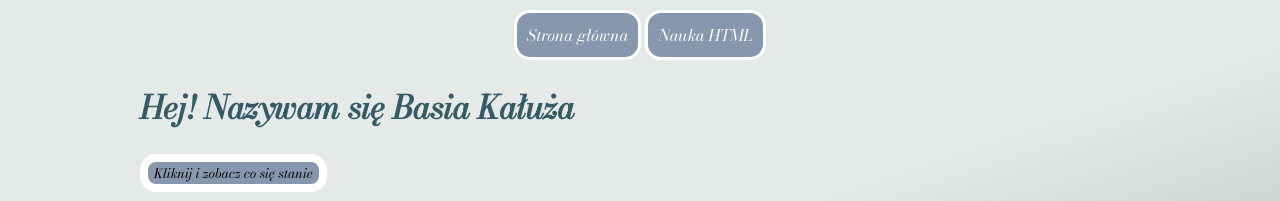
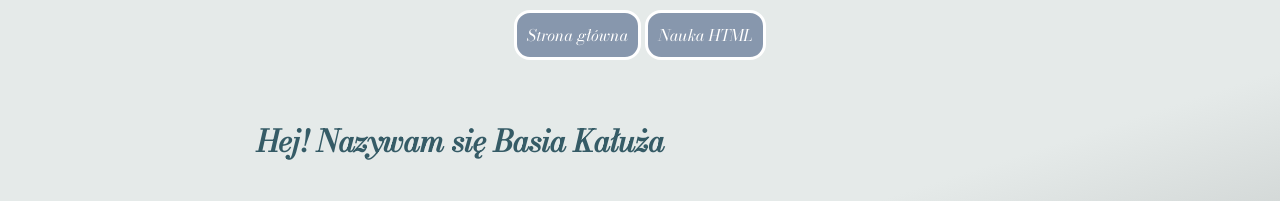
Before and after one commit to barbarakaluza/homepage, a plain HTML site: page index.html in a window 1280 px wide. Shown: the top 201 px of the page. Drawn offline with nearby package versions, Linux system fonts and the light colour scheme; a web font is replaced by a local one.

Commit message:
add mobile styles

```diff
--- a/index.html
+++ b/index.html
@@ -15,7 +15,7 @@
     </header>
     <main class="main">
       <header class="main__header">
-        <h1 class="main__header--heading">Hej! Nazywam się Basia Kałuża</h1>
+        <h1 class="main__header--heading main__header--heading-homepage">Hej! Nazywam się Basia Kałuża</h1>
         <button class="heading--change action--js"> Kliknij i zobacz co się stanie</button>
         <img class="main__header--image" src="DSC_1384.jpg" alt="image of cat" />
       </header>
--- a/style.css
+++ b/style.css
@@ -14,34 +14,38 @@ body {
   font-family: 'Bodoni Moda', serif;
 }
 .main {
-  max-width: 1000px;
-  margin: 0 auto;
-  display: grid;
-  grid-template-areas: "header header header header"
-  "section section . aside"
-  "footer footer footer footer";
-  grid-template-columns: 50px 400px 54pxpx 1fr;
-  column-gap: 32px;
-  row-gap: 32px;;
+  display: flex;
+  flex-direction: column;
+  align-items: center;
+  justify-content: center;
+  padding: 16px;
 }
 
 .main-header {
   color: #f3ebeb;
   font-size: 40px;
-  grid-area: header;
-  text-align: center;
+  display: flex;
+  flex-wrap: wrap;
+  padding: 20px;
+  max-width: 100%;
 }
+
+
 .main__header--heading{
   font-family: 'Bodoni Moda', serif;
   font-weight: lighter;
   color: rgb(53, 91, 102);
   font-weight: bold;
+  padding: 20px;
+  max-width: 100%;
+  text-align: center;
 }
-.aside {
-  grid-area: header;
-  grid-column-start: 3;
-  margin-top: 50px;
-  margin-right: 50px;
+.main__header--heading-homepage {
+  font-size: 30px;
+  max-width: 100%;
+  text-align: center;
+  padding: 20px;
+  overflow: wrap;
 }
 .h2-header {
   color: #612333;
@@ -106,3 +110,36 @@ button {
   border-radius: 16px;
   font-family: 'Bodoni Moda', serif;
 }
+
+
+@media screen and (min-width: 600px) {
+  .main {
+    max-width: 1000px;
+  margin: 0 auto;
+  display: grid;
+  grid-template-areas: "header header header header"
+  "section section . aside"
+  "footer footer footer footer";
+  grid-template-columns: 50px 400px 54pxpx 1fr;
+  column-gap: 32px;
+  row-gap: 32px;;
+  }
+  .main-header {
+    color: #f3ebeb;
+    font-size: 40px;
+    grid-area: header;
+    text-align: center;
+  }
+  .aside {
+    grid-area: header;
+    grid-column-start: 3;
+    margin-top: 50px;
+    margin-right: 50px;
+  }
+  .main__header--heading{
+    font-family: 'Bodoni Moda', serif;
+    font-weight: lighter;
+    color: rgb(53, 91, 102);
+    font-weight: bold;
+  }
+}
```
